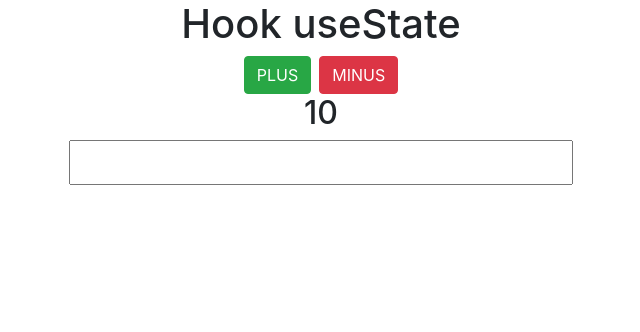
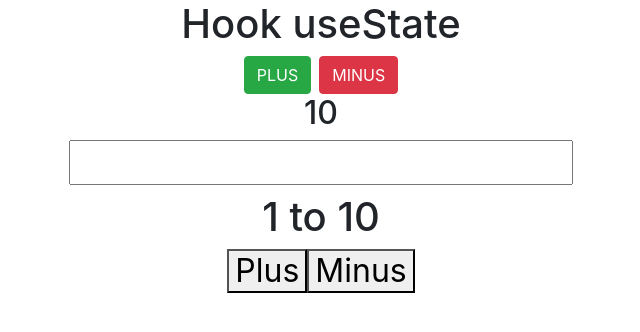
Before and after one commit to Mikirtumov/react-state, a React (Create React App) app: page / in a window 1280 px wide. Shown: the top 332 px of the page, without its empty margins (319-959 px from the left). Built offline with nearby package versions, Linux system fonts and the light colour scheme.

Commit message:
added new component Random.js

```diff
--- a/src/App.js
+++ b/src/App.js
@@ -3,6 +3,7 @@ import './App.css';
 import LeftHand from "./LeftHand";
 import RightHand from "./RightHand";
 import StepConfig from "./StepConfig";
+import Random from "./Random";
 
 function App() {
 
@@ -19,6 +20,7 @@ function App() {
             <LeftHand changeCount={handler} count={count} step={step} />
             <RightHand count={count} />
             <StepConfig onStepChange={onStepChange} />
+            <Random/>
         </div>
     );
 }
--- a/src/LeftHand.js
+++ b/src/LeftHand.js
@@ -13,6 +13,7 @@ function LeftHand(props) {
             <button type="button" className="btn btn-success mr-2" onClick={clickerPlus}>PLUS</button>
             <button type="button" className="btn btn-danger" onClick={clickerMinus}>MINUS</button>
 
+
         </div>
     );
 }
--- /dev/null
+++ b/src/Random.js
@@ -0,0 +1,16 @@
+import React from 'react';
+import './App.css';
+
+
+function Random() {
+
+    return (
+        <div className="h2">
+            <h1>1 to 10</h1>
+            <button>Plus</button>
+            <button>Minus</button>
+        </div>
+    );
+}
+
+export default Random;
```
